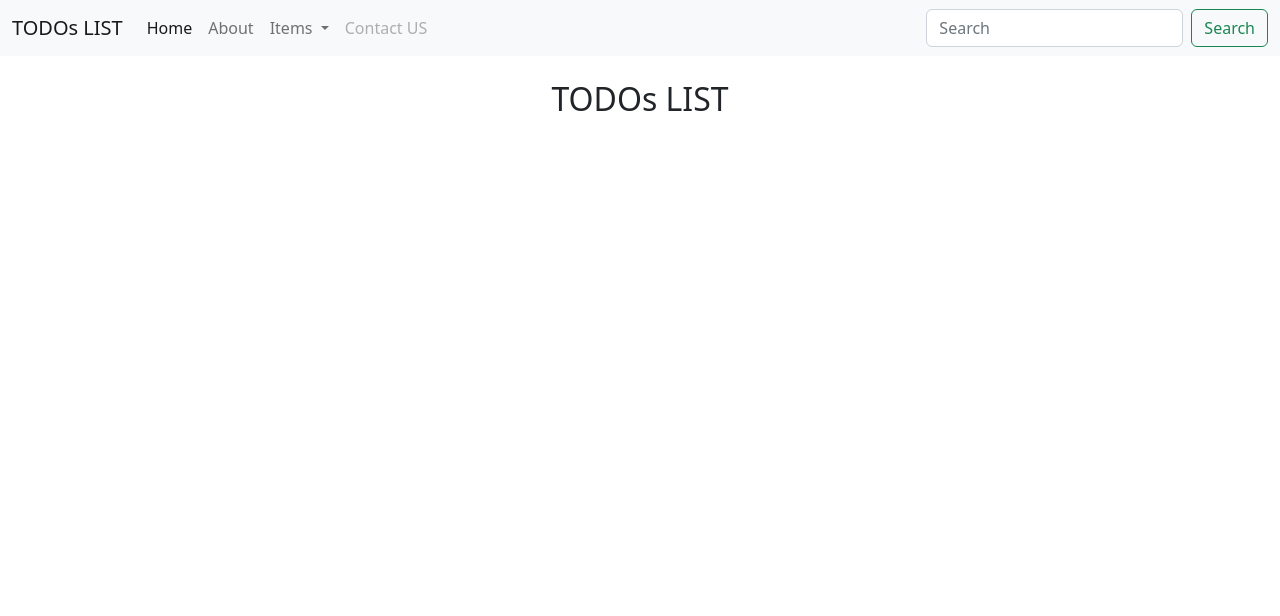
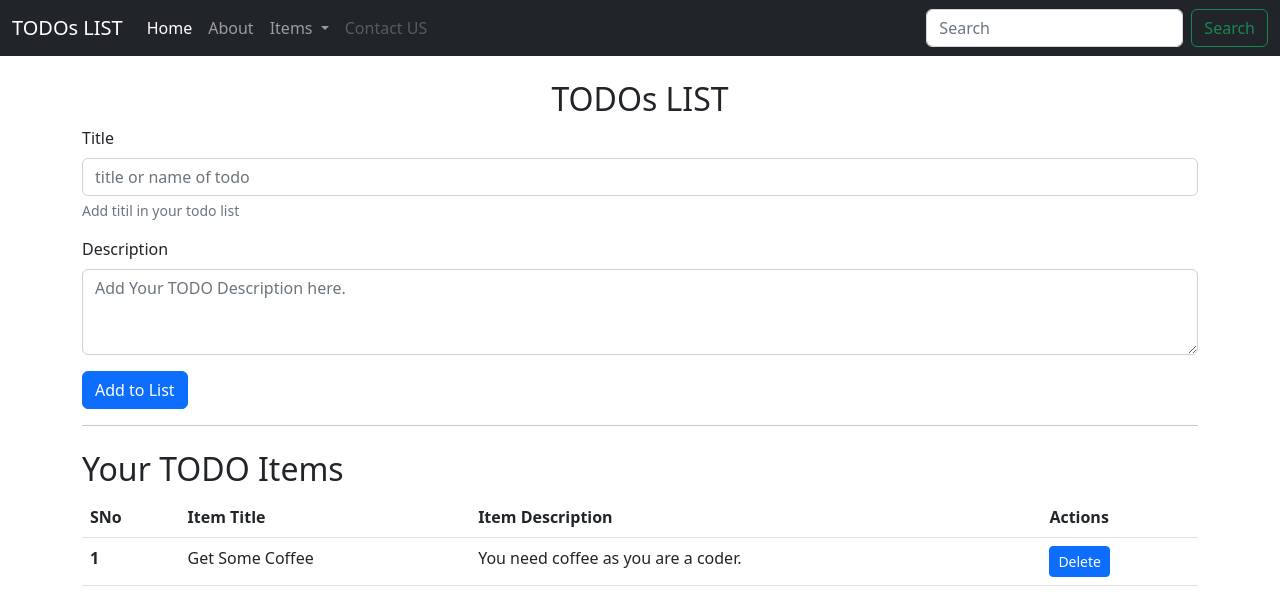
Before and after one commit to Burn-the-asses/4.JS_Practice_ByHarry, a plain HTML site: page Project 02/indext.html in a window 1280 px wide. Drawn offline with nearby package versions, Linux system fonts and the light colour scheme.

Commit message:
JS tutorial by Harry Complete

```diff
--- a/Project 02/index.js
+++ b/Project 02/index.js
@@ -0,0 +1,4 @@
+add = document.getElementById("add");
+add.addEventListener("click", ()=>{
+    console.log("updating List.....");
+})
--- a/Project 02/indext.html
+++ b/Project 02/indext.html
@@ -5,7 +5,7 @@
     <meta charset="UTF-8">
     <meta http-equiv="X-UA-Compatible" content="IE=edge">
     <meta name="viewport" content="width=device-width, initial-scale=1.0">
-    <link rel="stylesheet" href="/Project 02/index.js">
+
     <title>TODOs | List</title>
     <link href="https://cdn.jsdelivr.net/npm/bootstrap@5.2.2/dist/css/bootstrap.min.css" rel="stylesheet"
         integrity="sha384-Zenh87qX5JnK2Jl0vWa8Ck2rdkQ2Bzep5IDxbcnCeuOxjzrPF/et3URy9Bv1WTRi" crossorigin="anonymous">
@@ -15,7 +15,7 @@
 <body>
     <!-- Navigation -->
 
-    <nav class="navbar navbar-expand-lg bg-light">
+    <nav class="navbar navbar-expand-lg navbar-dark bg-dark">
         <div class="container-fluid">
             <a class="navbar-brand" href="#">TODOs LIST</a>
             <button class="navbar-toggler" type="button" data-bs-toggle="collapse"
@@ -36,7 +36,7 @@
                             aria-expanded="false">
                             Items
                         </a>
-                        <ul class="dropdown-menu">
+                        <ul class="dropdown-menu " style="color: white; background-color: black;">
                             <li><a class="dropdown-item" href="#">Action</a></li>
                             <li><a class="dropdown-item" href="#">Another action</a></li>
                             <li>
@@ -61,6 +61,40 @@
     <main>
         <div class="container my-4">
             <h2 class="text-center">TODOs LIST</h2>
+            <!-- <form> -->
+                <div class="mb-3 form-group">
+                  <label for="title" class="form-label">Title</label>
+                  <input type="text" class="form-control" id="title" aria-describedby="emailHelp" placeholder="title or name of todo">
+                  <div id="emailHelp" class="form-text">Add titil in your todo list</div>
+                </div>
+                <div class="mb-3 form-group">
+                  <label for="description" class="form-label">Description</label>
+                  <textarea class="form-control" id="description" rows="3" placeholder="Add Your TODO Description here."></textarea>
+                </div>
+                <button id="add" type="submit" class="btn btn-primary">Add to List</button>
+            <!-- </form> -->
+            <hr>
+            <div class="my-4" id="items">
+              <h2>Your TODO Items</h2>
+              <table class="table">
+                <thead>
+                  <tr>
+                    <th scope="col">SNo</th>
+                    <th scope="col">Item Title</th>
+                    <th scope="col">Item Description</th>
+                    <th scope="col">Actions</th>
+                  </tr>
+                </thead>
+                <tbody>
+                  <tr>
+                    <th scope="row">1</th>
+                    <td>Get Some Coffee</td>
+                    <td>You need coffee as you are a coder.</td>
+                    <td><button class="btn btn-sm  btn-primary">Delete</button></td>
+                  </tr>
+                </tbody>
+              </table>
+            </div>
         </div>
     </main>
 
@@ -68,6 +102,7 @@
     <script src="https://cdn.jsdelivr.net/npm/bootstrap@5.2.2/dist/js/bootstrap.bundle.min.js"
         integrity="sha384-OERcA2EqjJCMA+/3y+gxIOqMEjwtxJY7qPCqsdltbNJuaOe923+mo//f6V8Qbsw3"
         crossorigin="anonymous"></script>
+        <script src="/Project 02/index.js"></script>
 </body>
 
 </html>
```
